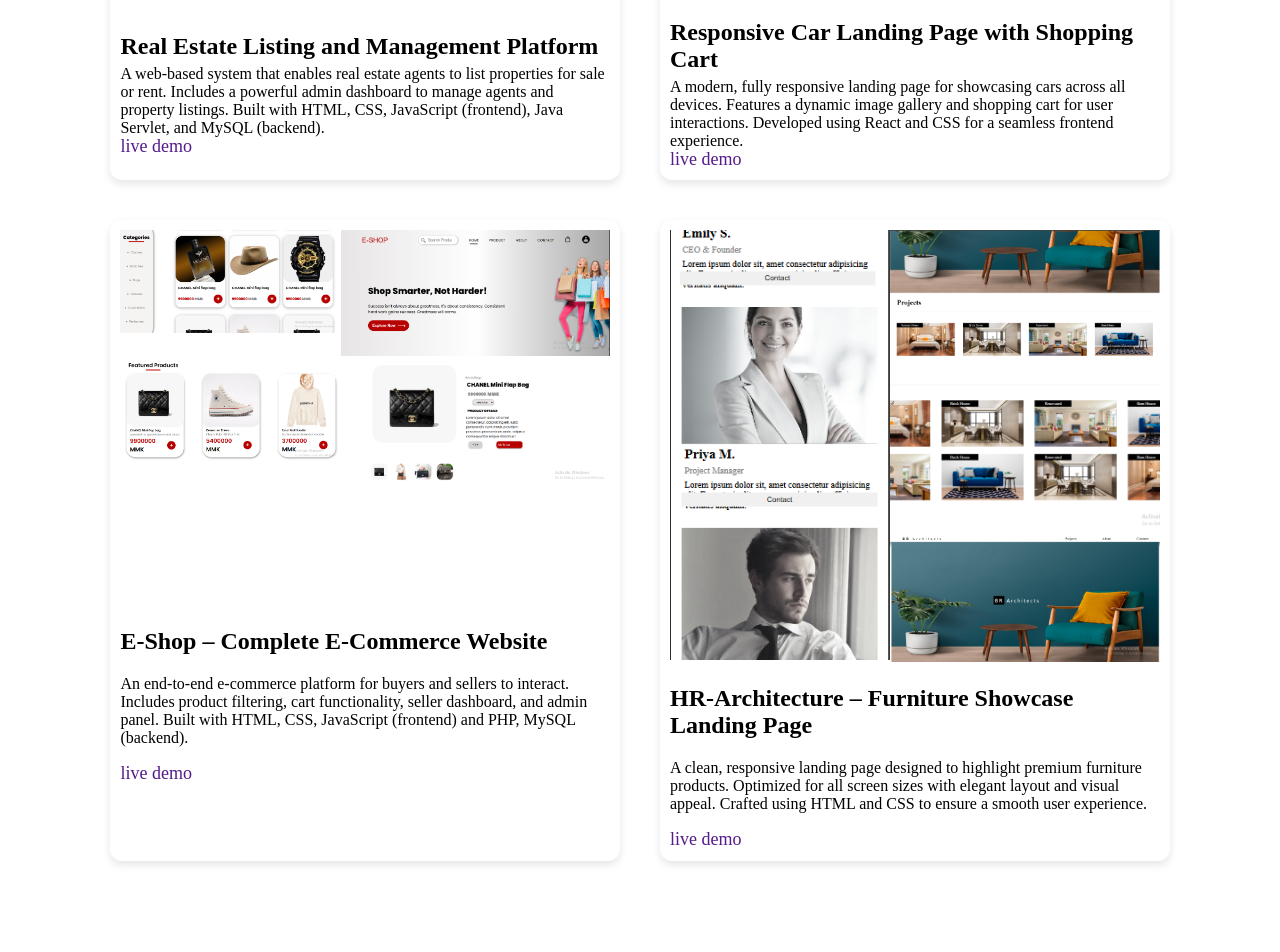
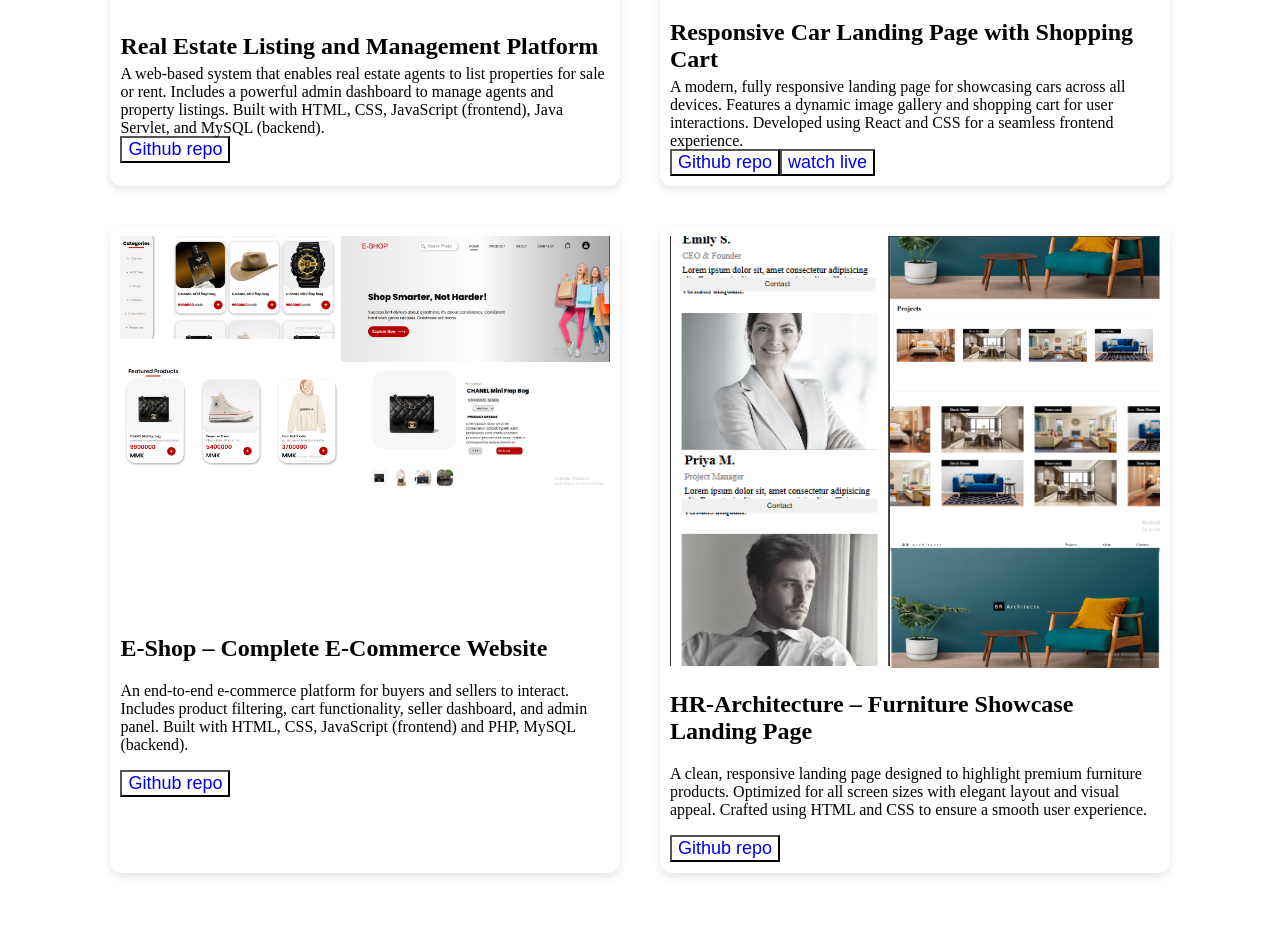
Before and after one commit to Awel7799/Awel-portfolio-, a React (Vite) app in the folder portifolio/: page / in a window 1280 px wide. Shown: the part 3240-4192 px from the top of the page. Built offline with nearby package versions, Linux system fonts and the light colour scheme.

Commit message:
final change

```diff
--- a/portifolio/src/component/Footer/Footer.jsx
+++ b/portifolio/src/component/Footer/Footer.jsx
@@ -24,9 +24,9 @@ function Footer(){
        </div>
         <div id='socialf'>
           <ul>
-             <li><a href="#link"><img src={telegram} alt="" /></a></li>
-             <li> <a href="#link"><img src={github} alt="" /></a></li>
-             <li><a href="#link"><img src={linkedin} alt="" /></a></li>
+             <li><a href="@Awelksm"><img src={telegram} alt="" /></a></li>
+             <li> <a href="https://github.com/Awel7799"><img src={github} alt="" /></a></li>
+             <li><a href="www.linkedin.com/in/awel-kassim-a71502331"><img src={linkedin} alt="" /></a></li>
           </ul>
       </div>
 
--- a/portifolio/src/component/contact/Contact.jsx
+++ b/portifolio/src/component/contact/Contact.jsx
@@ -27,9 +27,9 @@ function Contact(){
               <div id='socialm'>
                 <h3>lets connect on </h3>
                 <ul>
-                    <li><img src={telegram} alt="" /></li>
-                    <li> <img src={github} alt="" /></li>
-                    <li><img src={linkedin} alt="" /></li>
+                     <li><a href="@Awelksm"><img src={telegram} alt="" /></a></li>
+                     <li> <a href="https://github.com/Awel7799"><img src={github} alt="" /></a></li>
+                     <li><a href="www.linkedin.com/in/awel-kassim-a71502331"><img src={linkedin} alt="" /></a></li>
                 </ul>
               </div>
             </div>
--- a/portifolio/src/component/project/Project.jsx
+++ b/portifolio/src/component/project/Project.jsx
@@ -28,7 +28,7 @@ function Project(){
                   <p>A web-based system that enables real estate agents to list properties for sale or rent.
                      Includes a powerful admin dashboard to manage agents and property listings.
                      Built with HTML, CSS, JavaScript (frontend), Java Servlet, and MySQL (backend).</p>
-                  <a href="">live demo</a>
+                 <button> <a href="https://github.com/Awel7799/Real-state-management-system-">Github repo</a></button>
               </div>
           </div>
           <div className='project-card'>
@@ -44,7 +44,7 @@ function Project(){
                 <p>A modern, fully responsive landing page for showcasing cars across all devices.
                      Features a dynamic image gallery and shopping cart for user interactions.
                      Developed using React and CSS for a seamless frontend experience.</p>
-                     <a href="">live demo</a>
+                     <button><a href="https://github.com/Awel7799/Your-Car-">Github repo</a></button><button><a href="https://yourcareapp.netlify.app/">watch live</a></button>
               </div>
           </div><div className='project-card'>
               <div className='first-image-container'>
@@ -60,7 +60,7 @@ function Project(){
                 <p>An end-to-end e-commerce platform for buyers and sellers to interact.
                     Includes product filtering, cart functionality, seller dashboard, and admin panel.
                     Built with HTML, CSS, JavaScript (frontend) and PHP, MySQL (backend).</p>
-                    <a href="">live demo</a>
+                    <button><a href="https://github.com/Awel7799/E-shop">Github repo</a></button>
               </div>
           </div><div className='project-card'>
               <div className='first-image-container'>
@@ -76,7 +76,7 @@ function Project(){
                 <p>A clean, responsive landing page designed to highlight premium furniture products.
                    Optimized for all screen sizes with elegant layout and visual appeal.
                    Crafted using HTML and CSS to ensure a smooth user experience.</p>
-                   <a href="">live demo</a>
+                   <button><a href="https://github.com/Awel7799">Github repo</a></button>
               </div>
           </div>
           </div>
```
